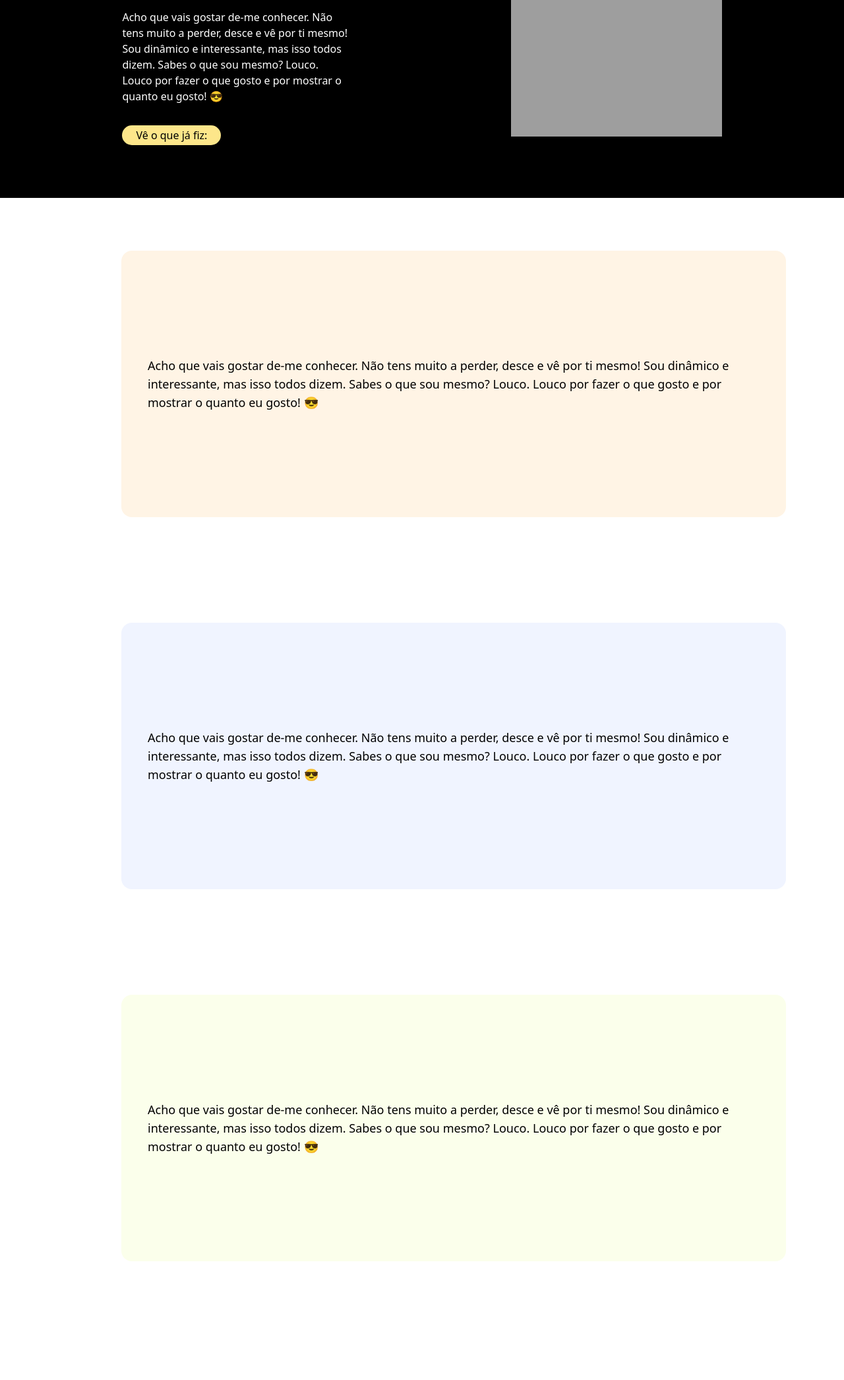
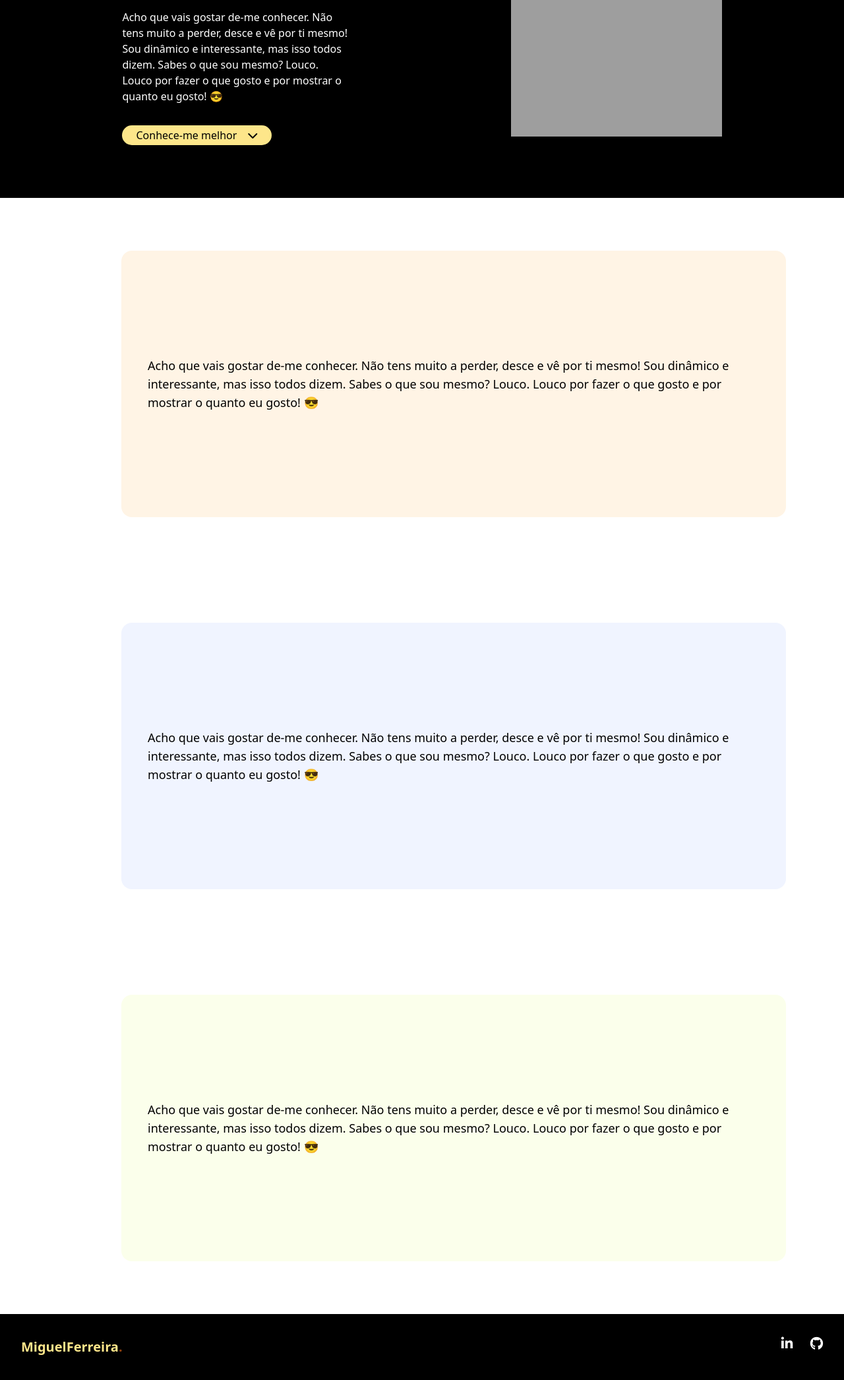
Before and after one commit to miguel-arrf/PersonalWebsite, a Django app: page / in a window 1280 px wide. Shown: the part 206-2298 px from the top of the page at 66% size. Before the commit the page ends 2118 px from the top, so only its background shows below. Run offline with Django 3.2, Linux system fonts and the light colour scheme; style sheets or scripts are compiled from the project's sources; some libraries are stand-ins or nearby versions; grey boxes are pictures that could not be loaded.

Commit message:
Forcing HTTPS. Gotta be secure :3

```diff
--- a/main/templates/main.html
+++ b/main/templates/main.html
@@ -140,6 +140,7 @@
                 <span class="hamburger__top-bun "></span>
                 <span class="hamburger__bottom-bun"></span>
             </div>
+
             {##}
             {#            <svg class="h-6 w-6 text-white" fill="none" viewBox="0 0 24 24" stroke="currentColor">#}
             {#  <path stroke-linecap="round" stroke-linejoin="round" stroke-width="2" d="M4 8h16M4 16h16" />#}
@@ -191,8 +192,10 @@
                             <div>
                                 <a href=""
                                    class="contactButtonYellow w-full flex items-center justify-center rounded-full py-0.5 px-6 bg-yellow-200 border border-transparent text-base font-medium text-black md:text-base md:px-5">
-                                    Vê o que já fiz:
+                                    Conhece-me melhor
+                                    <i class="pl-4 fas fa-chevron-down"></i>
                                 </a>
+
                             </div>
                         </div>
                     </div>
@@ -230,7 +233,7 @@
             </div>
         </div>
     </div>
-    </div>
+
 
     <div class="relative bg-white overflow-hidden p-10 pt-10 md:pt-10 lg:pt-20 lg:pb-20 md:pb-14">
         <div class="container sm:px-8 mx-auto">
@@ -248,7 +251,7 @@
             </div>
         </div>
     </div>
-    </div>
+
 
     <div class="relative bg-white overflow-hidden p-10 pt-10 md:pt-10 lg:pt-20 lg:pb-20 md:pb-14">
         <div class="container sm:px-8 mx-auto">
@@ -266,7 +269,34 @@
             </div>
         </div>
     </div>
+
+
+
+<!-- Section 1 -->
+<section class="text-gray-700 bg-black body-font">
+    <div class="container flex flex-col items-center px-8 py-8 mx-auto max-w-7xl sm:flex-row">
+        <a href="#_" class="text-xl font-black leading-none text-yellow-200 select-none logo">MiguelFerreira<span class="text-yellow-800">.</span></a>
+
+        <span class="inline-flex justify-center mt-4 space-x-5 sm:ml-auto sm:mt-0 sm:justify-start">
+
+            <a href="http://linkedin.com/in/marrf" class="text-white hover:text-gray-500">
+                <span class="sr-only">GitHub</span>
+                <i class="w-6 h-6 fab fa-linkedin-in fa-lg"></i>
+
+            </a>
+
+            <a href="#" class="text-white hover:text-gray-500">
+                <span class="sr-only">GitHub</span>
+                <i class="fab fa-github fa-lg"></i>
+
+            </a>
+
+        </span>
     </div>
+</section>
+
+
+
 
 
     <script>
--- a/personalWebsite/settings.py
+++ b/personalWebsite/settings.py
@@ -53,6 +53,9 @@ MIDDLEWARE = [
     'django.contrib.messages.middleware.MessageMiddleware',
     'django.middleware.clickjacking.XFrameOptionsMiddleware',
 ]
+
+SECURE_PROXY_SSL_HEADER = ('HTTP_X_FORWARDED_PROTO', 'https')
+SECURE_SSL_REDIRECT = True
 
 ROOT_URLCONF = 'personalWebsite.urls'
 
```
